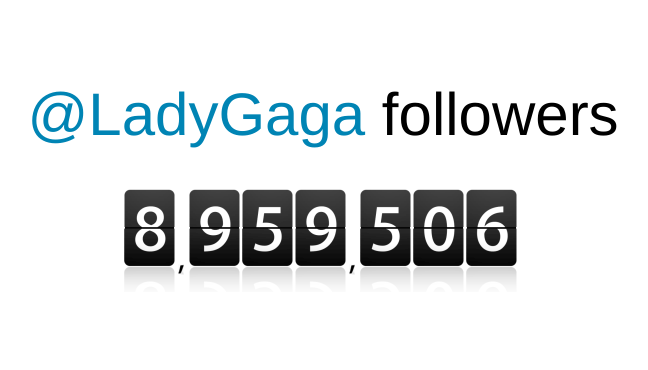
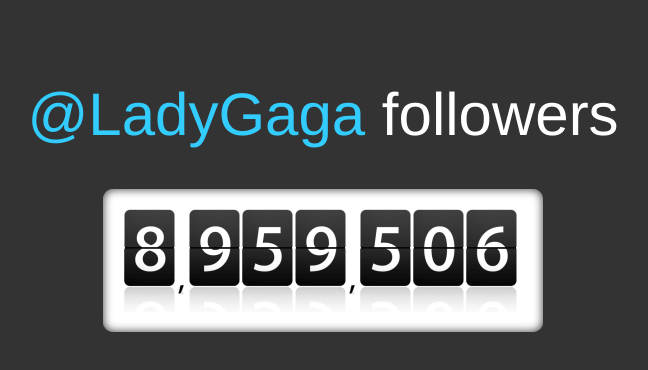
Before and after one commit to mzsanford/mzsanford.github.com, a plain HTML site: page gaga/index.html in a window 1280 px wide. Shown: the whole page, without its empty margins (317-965 px from the left). Drawn offline with nearby package versions, Linux system fonts and the light colour scheme.

Commit message:
Improved large scren style

```diff
--- a/gaga/css/counter.css
+++ b/gaga/css/counter.css
@@ -14,18 +14,29 @@
 }
 
 h1 span {
-  color: #0084B4;
+  color: #3cf;
   font-weight: 400;
 }
 
 body {
   text-align: center;
+  background-color: #333;
+  color: #fff;
 }
 
 #wrapper {
   width: 400px;
+  padding: 20px 20px 0 20px;
+  -webkit-box-shadow: inset 0px 0px 10px #333;
+  -webkit-border-radius: 10px;
+  background-color: #fff;
   margin-left: auto ;
   margin-right: auto ;
+}
+
+#wrapper p {
+  clear: both;
+  height: 20px;
 }
 
 ul.cd{float:left;list-style-type:none;margin:0;padding:0}
--- a/gaga/index.html
+++ b/gaga/index.html
@@ -17,7 +17,10 @@
 <body>
 
   <h1><span>@LadyGaga</span> followers</h1>
-  <div id="wrapper"><div id="counter"></div></div>
+  <div id="wrapper">
+    <div id="counter"></div>
+    <p></p>
+  </div>
 
   <script type="text/javascript">
   //<![CDATA[
```
